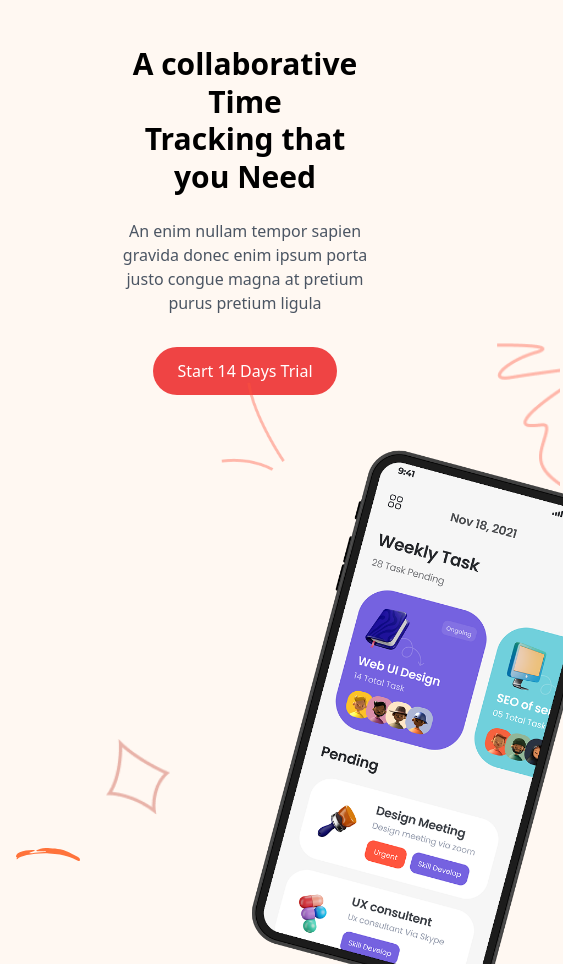
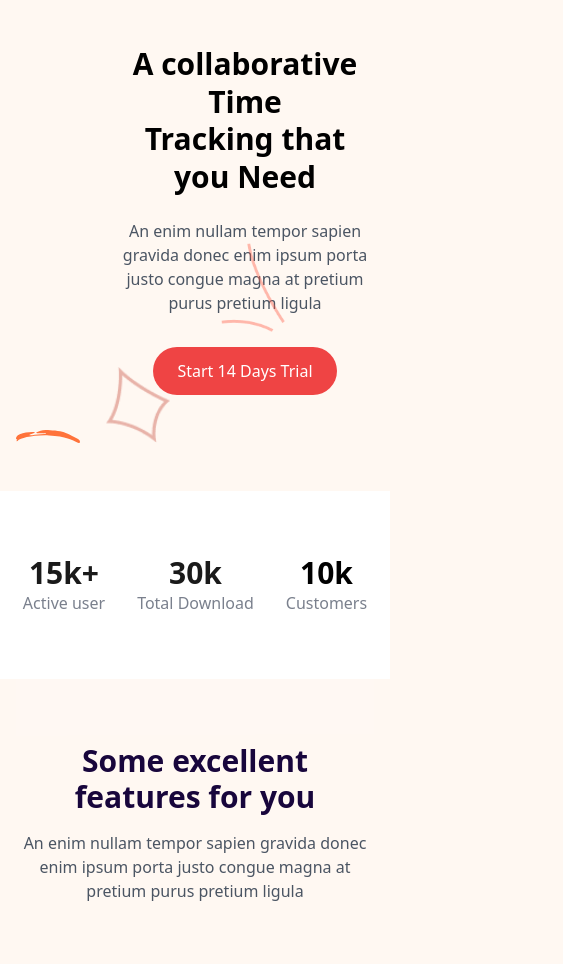
Before and after one commit to abdujabbor20/lesson11-month3, a plain HTML site: page index.html in a window 390 px wide. Shown: the part 91-1055 px from the top of the page, 563 px wide, since content can reach past the window. Drawn offline with nearby package versions, Linux system fonts and the light colour scheme.

Commit message:
taiwvind commit

```diff
--- a/index.html
+++ b/index.html
@@ -64,12 +64,12 @@
 
       <div class="w-full lg:w-1/2 relative">
         <div class="relative mx-auto max-w-md">
-          <img src="src/images/Mobile Screen 2.png" alt="Phone Mockup" class="w-full max-w-xs mx-auto relative z-10 ml-[227px]">
+          <img src="src/images/Mobile Screen 2.png" alt="Phone Mockup" class="w-full max-w-xs mx-auto relative z-10 ml-[227px] max-[768px]:hidden">
 
           <img src="src/images/Alarm_Clock copy 2.png" alt="Clock" class="absolute w-24 h-24 -rotate-12 top-8 ml-[-500px] z-0">
-          <img src="src/images/Shape.svg" alt="chiz" class="absolute w-16 bottom-1/4 left-0 z-0">
+          <img src="src/images/Shape.svg" alt="chiz" class="absolute w-16 bottom-1/4 left-0 z-0 max-[768px]:">
           <img src="src/images/Vector (2).png" alt="chiz" class="absolute w-24 top-0 ml-[-590px] z-0">
-          <img src="src/images/Vector (3).png" alt="chiziq" class="absolute w-16 top-0 ml-[480px] mt-[-100px] z-0">
+          <img src="src/images/Vector (3).png" alt="chiziq" class="absolute w-16 top-0 ml-[480px] mt-[-100px] z-0 max-[768px]:hidden">
           <img src="src/images/Vector (4).png" alt="chiziq" class="absolute w-16 bottom-1/3 left-1/4 z-0">
           <img src="src/images/Vector (5).png" alt="cjiz" class="absolute w-16 top-1/4 mt-[-200px] right-1/4 z-0">
         </div>
@@ -293,10 +293,10 @@
     <div class="container mx-auto">
       <div class="flex flex-col lg:flex-row items-center gap-12">
         <div class="w-full lg:w-1/2 relative">
-          <div class="max-w-md mx-auto relative h-80">
+          <div class="max-w-md mx-auto relative h-80 max-[768px]:flex-col">
             <img class="absolute w-32 top-0 ml-[200px]" src="src/images/1.png" alt="cite">
             <img class="absolute w-40 top-1/6" src="src/images/2.png" alt="cite">
-            <img class="absolute w-48 top-1/3 ml-[200px]" src="src/images/3.png" alt="cite">
+            <img class="absolute w-48 top-1/3 ml-[150px]" src="src/images/3.png" alt="cite">
             <img class="absolute w-48 top-2/3" src="src/images/4.png" alt="cite">
             <img class="absolute w-32 mt-[120px]" src="src/images/5.png" alt="cite">
           </div>
```
